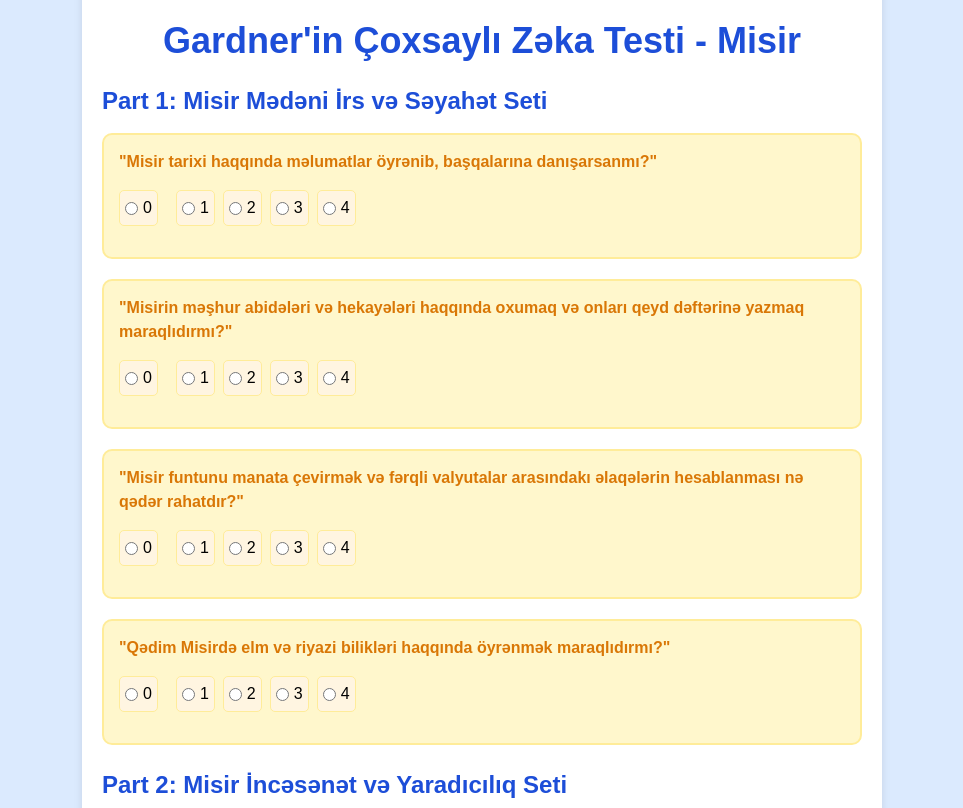
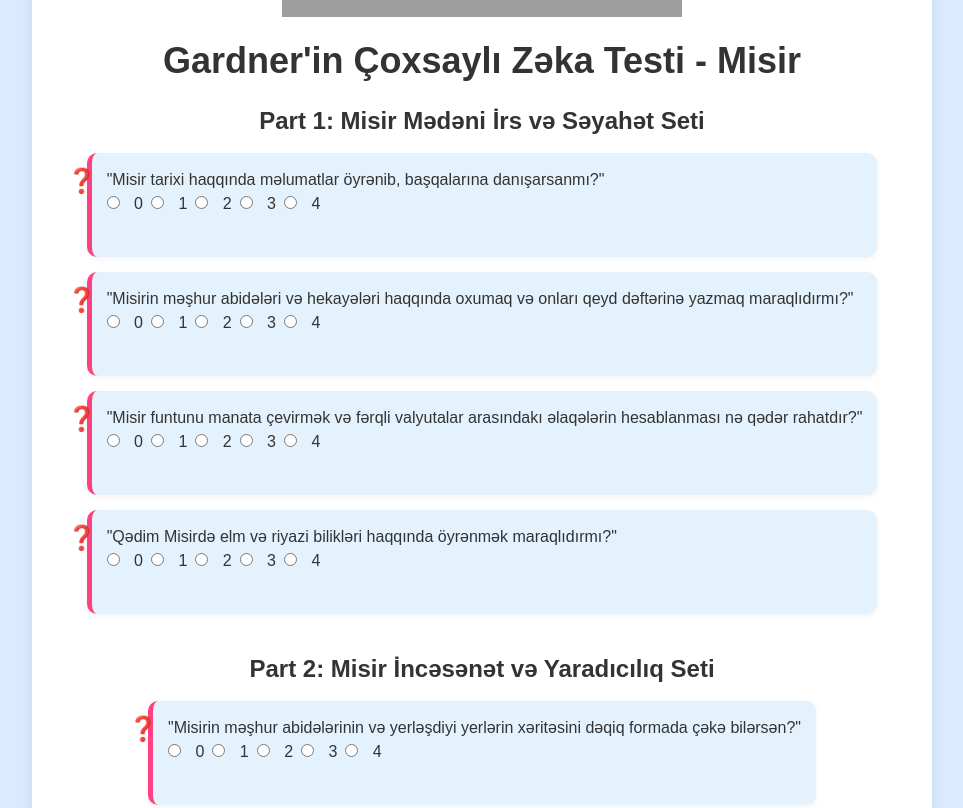
Before and after one commit to xtirachi/psychological-map-egp, a plain HTML site: page index.html in a window 1280 px wide. Shown: the part 347-1155 px from the top of the page, without its empty margins (158-1121 px from the left). Drawn offline with nearby package versions, Linux system fonts and the light colour scheme; grey boxes are pictures that could not be loaded.

Commit message:
Update styles.css

```diff
--- a/styles.css
+++ b/styles.css
@@ -1,107 +1,142 @@
+/* General Styles */
+body {
+    font-family: 'Arial', sans-serif;
+    background-color: #f7f9fc;
+    color: #333;
+    margin: 0;
+    padding: 0;
+    text-align: center;
+}
 
-body {
-    background-color: #f0f9ff;
-    font-family: 'Arial', sans-serif;
+.container {
+    max-width: 900px;
+    margin: 20px auto;
+    padding: 20px;
+    background-color: #ffffff;
+    box-shadow: 0 4px 12px rgba(0, 0, 0, 0.1);
+    border-radius: 12px;
+    text-align: center;
+}
+
+/* Header */
+.header {
+    margin-bottom: 20px;
+    position: relative;
+}
+
+.header img {
+    width: 100px;
+    margin-bottom: 10px;
+    border-radius: 50%;
+}
+
+.header h1 {
+    font-size: 30px;
+    font-weight: bold;
+    margin: 0;
+    color: #ff4081;
+}
+
+/* Form */
+form {
+    display: flex;
+    flex-direction: column;
+    align-items: center;
+}
+
+form .question {
+    width: 100%;
+    background-color: #e3f2fd;
+    border-radius: 10px;
+    padding: 15px;
+    margin-bottom: 15px;
+    text-align: left;
+    box-shadow: 0 2px 6px rgba(0, 0, 0, 0.05);
+    border-left: 5px solid #ff4081;
+    position: relative;
+}
+
+form .question:before {
+    content: "❓";
+    font-size: 24px;
+    position: absolute;
+    left: -25px;
+    top: 10px;
+    color: #ff4081;
+}
+
+form .question h3 {
+    font-size: 20px;
+    font-weight: 600;
+    margin-bottom: 10px;
+}
+
+form label {
+    display: block;
+    font-size: 16px;
+    font-weight: 500;
+    margin-bottom: 10px;
+}
+
+form input[type="radio"] {
+    margin-right: 10px;
+}
+
+/* Buttons */
+.button-container {
+    margin-top: 20px;
+}
+
+button {
+    background-color: #ff4081;
+    color: white;
+    padding: 12px 24px;
+    border: none;
+    border-radius: 20px;
+    font-size: 18px;
+    cursor: pointer;
+    transition: background-color 0.3s ease, transform 0.2s ease;
+}
+
+button:hover {
+    background-color: #e91e63;
+    transform: scale(1.05);
+}
+
+button:active {
+    background-color: #d81b60;
+    transform: scale(1);
+}
+
+button:disabled {
+    background-color: #ccc;
+    cursor: not-allowed;
+}
+
+/* Result Section */
+#result {
+    display: none;
     padding: 20px;
 }
 
-.container {
-    max-width: 800px;
-    margin: 0 auto;
-    background-color: #fff;
-    padding: 20px;
-    border-radius: 10px;
-    box-shadow: 0 4px 8px rgba(0, 0, 0, 0.1);
+#result h2 {
+    font-size: 26px;
+    font-weight: 700;
+    margin-bottom: 20px;
+    color: #ff4081;
 }
 
-h1 {
-    font-size: 36px;
-    color: #1d4ed8;
-    text-align: center;
+#pdf-viewer iframe {
+    width: 100%;
+    height: 500px;
+    border: none;
+    border-radius: 8px;
+    box-shadow: 0 4px 12px rgba(0, 0, 0, 0.1);
 }
 
-h2 {
-    font-size: 24px;
-    color: #1d4ed8;
-    margin-bottom: 10px;
+/* Footer */
+.footer {
+    margin-top: 20px;
+    font-size: 14px;
+    color: #777;
 }
-
-h3 {
-    font-size: 20px;
-    color: #1d4ed8;
-    margin-bottom: 10px;
-}
-
-.question {
-    background-color: #fff7cc;
-    padding: 15px;
-    border-radius: 10px;
-    margin-bottom: 20px;
-    border: 2px solid #ffec99;
-}
-
-.question p {
-    font-weight: bold;
-    color: #d97706;
-}
-
-.question label {
-    display: inline-flex;
-    align-items: center;
-    margin-right: 10px;
-    padding: 5px;
-    border: 1px solid #ffec99;
-    border-radius: 5px;
-    background-color: #fff5e1;
-    cursor: pointer;
-    transition: background-color 0.3s;
-}
-
-.question input[type="radio"] {
-    margin-right: 5px;
-}
-
-.question label:hover {
-    background-color: #ffe8cc;
-}
-
-button {
-    display: block;
-    width: 100%;
-    background-color: #1d4ed8;
-    color: white;
-    padding: 15px;
-    border: none;
-    border-radius: 10px;
-    font-size: 18px;
-    cursor: pointer;
-    transition: background-color 0.3s;
-}
-
-button:hover {
-    background-color: #1e3a8a;
-}
-
-.result-section {
-    background-color: #e0f7fa;
-    padding: 20px;
-    border-radius: 10px;
-    border: 2px solid #4dd0e1;
-    margin-top: 20px;
-}
-
-.result-section h2 {
-    font-size: 24px;
-    color: #00796b;
-    margin-bottom: 10px;
-}
-
-.result-section .border {
-    padding: 10px;
-    border: 2px solid #00796b;
-    border-radius: 10px;
-}
-
-p {
-    margin-bottom: 1em;
-}
```
